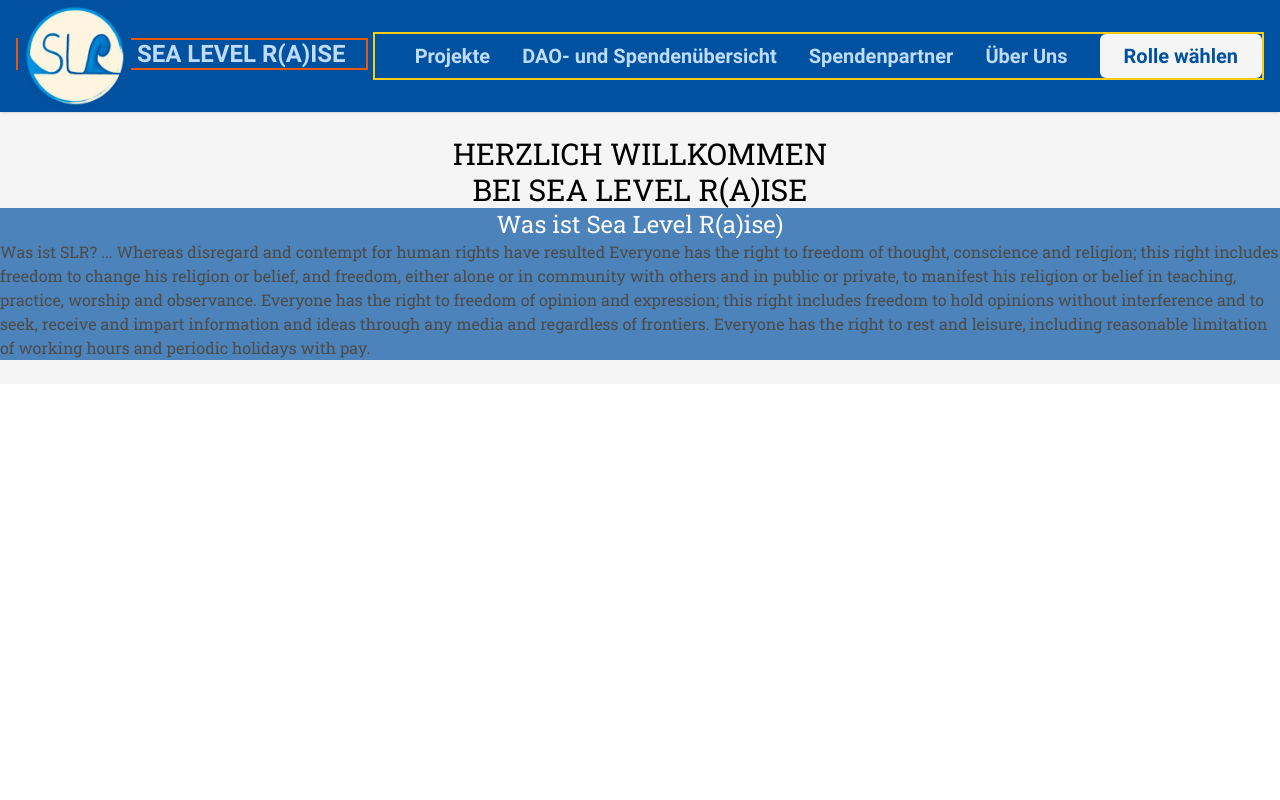
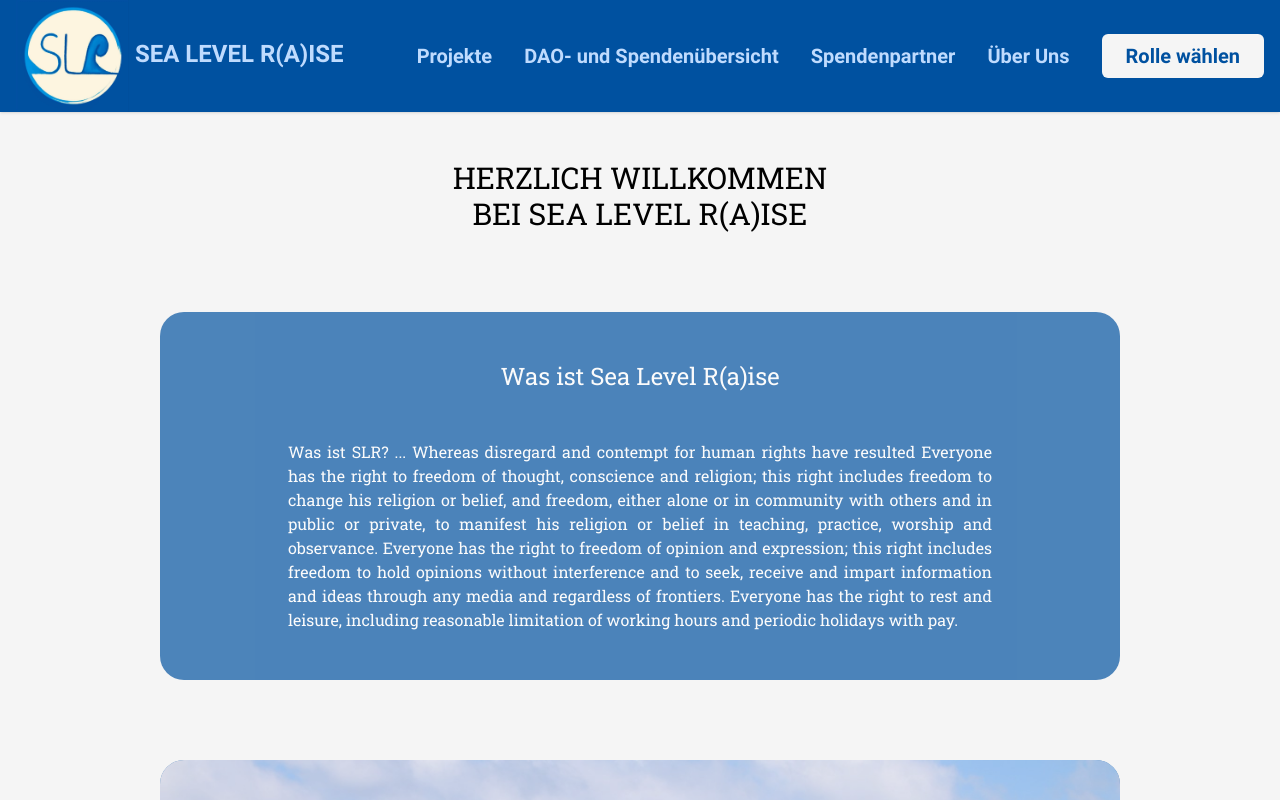
Before and after one commit to Sealevelraise/SLR, a Nuxt app in the folder nuxt/: page / in a window 1280 px wide. Shown: the top 800 px of the page. Built offline with nearby package versions, Linux system fonts and the light colour scheme.

Commit message:
add Tuvalu picture, layout index page

```diff
--- a/nuxt/components/HeaderMain.vue
+++ b/nuxt/components/HeaderMain.vue
@@ -2,7 +2,7 @@
     <div>
         <nav class="bg-slr-blue shadow md:flex md:items-center md:justify-between font-roboto px-4 text-blue-200">
             <div class="items-center "> <!-- flex justify-between  -->
-                <span class="text-2xl pr-5 hover:text-blue-400 duration-500 cursor-pointer md:items-center  border-2 border-orange-600">
+                <span class="text-2xl pr-5 hover:text-blue-400 duration-500 cursor-pointer md:items-center shrink-0 ">
                     <img class="object-cover h-28 inline" src="../assets/images/slrLogo.jpg" alt="logo">
                     <NuxtLink to="/">
                             SEA LEVEL R(A)ISE
@@ -18,7 +18,7 @@
                 -->
             </div>
             <!---->
-            <ul class="text-xl hidden md:flex lg:opacity-100 opacity-0 space-x-8 pl-10 md:items-center border-2 border-yellow-400
+            <ul class="text-xl hidden md:flex lg:opacity-100 opacity-0 space-x-8 pl-10 md:items-center
             ">
             <!--   my-6 md:my-0 z-[-1]
             md:z-auto md:static absolute bg-slr-blue w-full left-0 md:w-auto md:py-0 py-4 md:pl-0 pl-7
--- a/nuxt/pages/index.vue
+++ b/nuxt/pages/index.vue
@@ -1,13 +1,30 @@
 <template>
-  <div class="flex flex-col justify-between py-6">
-    <h1 class="text-3xl uppercase text-center">Herzlich Willkommen <br> bei Sea Level R(a)ise</h1>
-    <div class=" bg-slr-blue opacity-[.69]">
-      <h2 class="text-2xl text-center text-white">Was ist Sea Level R(a)ise)</h2>
-      <p>Was ist SLR? ... Whereas disregard and contempt for human rights have resulted Everyone has the right to freedom of thought, conscience and religion; this right includes freedom to change his religion or belief, and freedom, either alone or in community with others and in public or private, to manifest his religion or belief in teaching, practice, worship and observance. Everyone has the right to freedom of opinion and expression; this right includes freedom to hold opinions without interference and to seek, receive and impart information and ideas through any media and regardless of frontiers. Everyone has the right to rest and leisure, including reasonable limitation of working hours and periodic holidays with pay.</p>
-    </div>
+
+    <div class="flex flex-col gap-20  py-12">
+      <h1 class="text-3xl uppercase text-center">Herzlich Willkommen <br> bei Sea Level R(a)ise</h1>
+
+      <div class="flex flex-row justify-center">
+        <div class="basis-3/4 bg-slr-blue opacity-[.69] py-12 px-32 rounded-[24px]   text-white">
+          <h2 class="text-2xl text-center pb-12">Was ist Sea Level R(a)ise</h2>
+          <p class="text-justify">Was ist SLR? ... Whereas disregard and contempt for human rights have resulted Everyone has the right to freedom of thought, conscience and religion; this right includes freedom to change his religion or belief, and freedom, either alone or in community with others and in public or private, to manifest his religion or belief in teaching, practice, worship and observance. Everyone has the right to freedom of opinion and expression; this right includes freedom to hold opinions without interference and to seek, receive and impart information and ideas through any media and regardless of frontiers. Everyone has the right to rest and leisure, including reasonable limitation of working hours and periodic holidays with pay.</p>
+        </div>
+      </div>
 
 
-  </div>
+      <div class="flex flex-row justify-center">
+        <div class=" bg-slr-blue opacity-[.69] pb-12 rounded-[24px] basis-3/4  text-white">
+          <img class="pb-12 rounded-t-[24px]" src="../assets/images/tuvalu.jpeg" alt="Minister of Tuvalu gives COP26 speech from the sea">
+          <h2 class="text-2xl text-center px-32 pb-12">"Wir gehen unter..."</h2>
+          <p class="text-justify px-32">...sind die ersten Worte des Außenministers des Inselstaats Tuvalu bei seiner Rede zur Klimakonferenz 2021. Um den Ernst der Lage deutlich zu machen, hält Simon Kofe seine Videoansprache aus dem Wasser. Sein eindringlicher Appel:
+          "Wir gehen unter, aber das tun alle anderen auch." <br>
+          Er spricht von der existenziellen Bedrohung die durch den Meeresspiegelansteig hervorgeht, und vor allem die kleinen und finanziell schwachen "Small States" betrifft. <br>
+          Um Ihnen die Hilfe zur Verfügung zu stellen, die sie benötigen, beschäftigt sich das Projekt "Sea Level R(a)ise" mit einer Blockchain-basierten Spendengeldsammlung und -verteilung, die sich durch Transparenz, globale Unabhängigkeit und Dezentralität auszeichnet.
+          </p>
+        </div>
+      </div>
+
+
+    </div>
 </template>
 
 
```
Also changed, not shown: nuxt/assets/images/tuvalu.jpeg (added).
